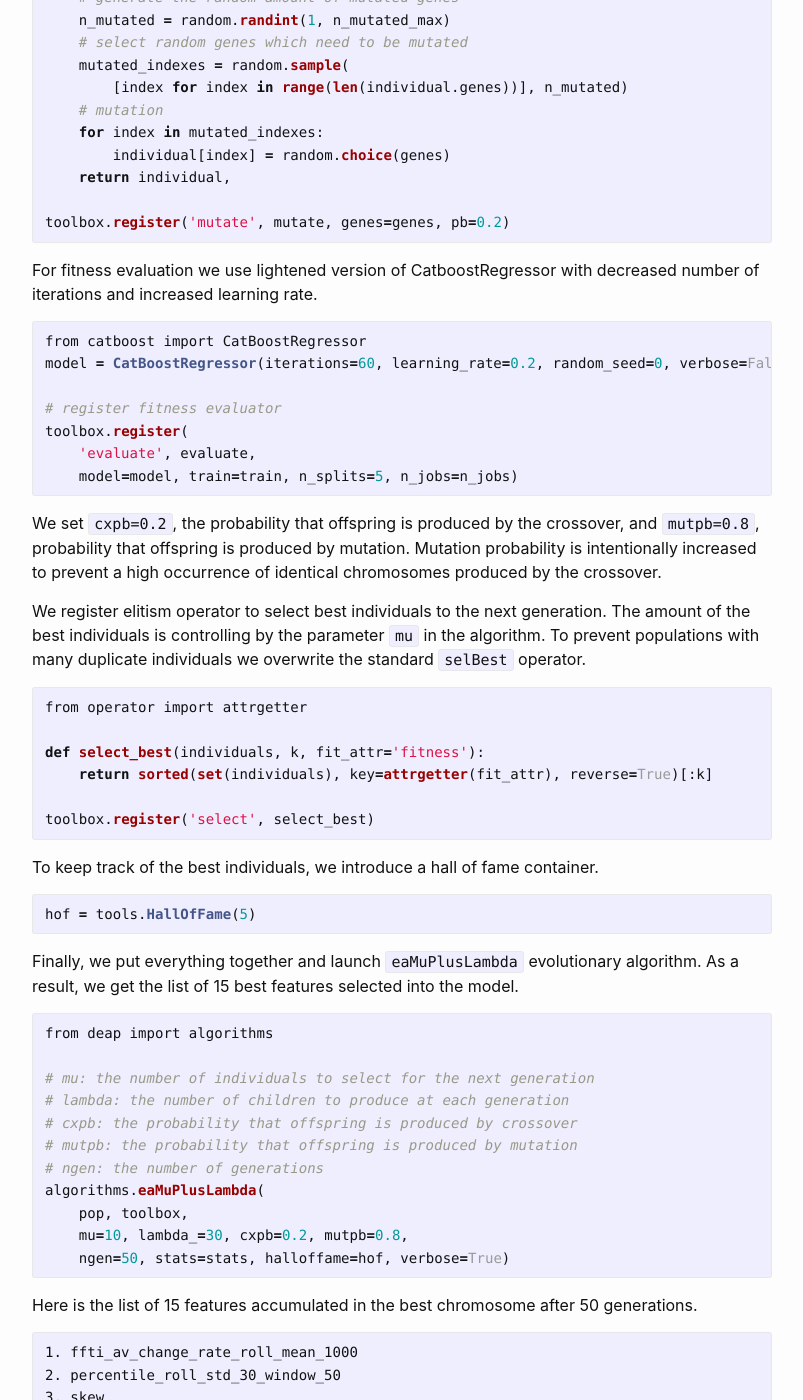
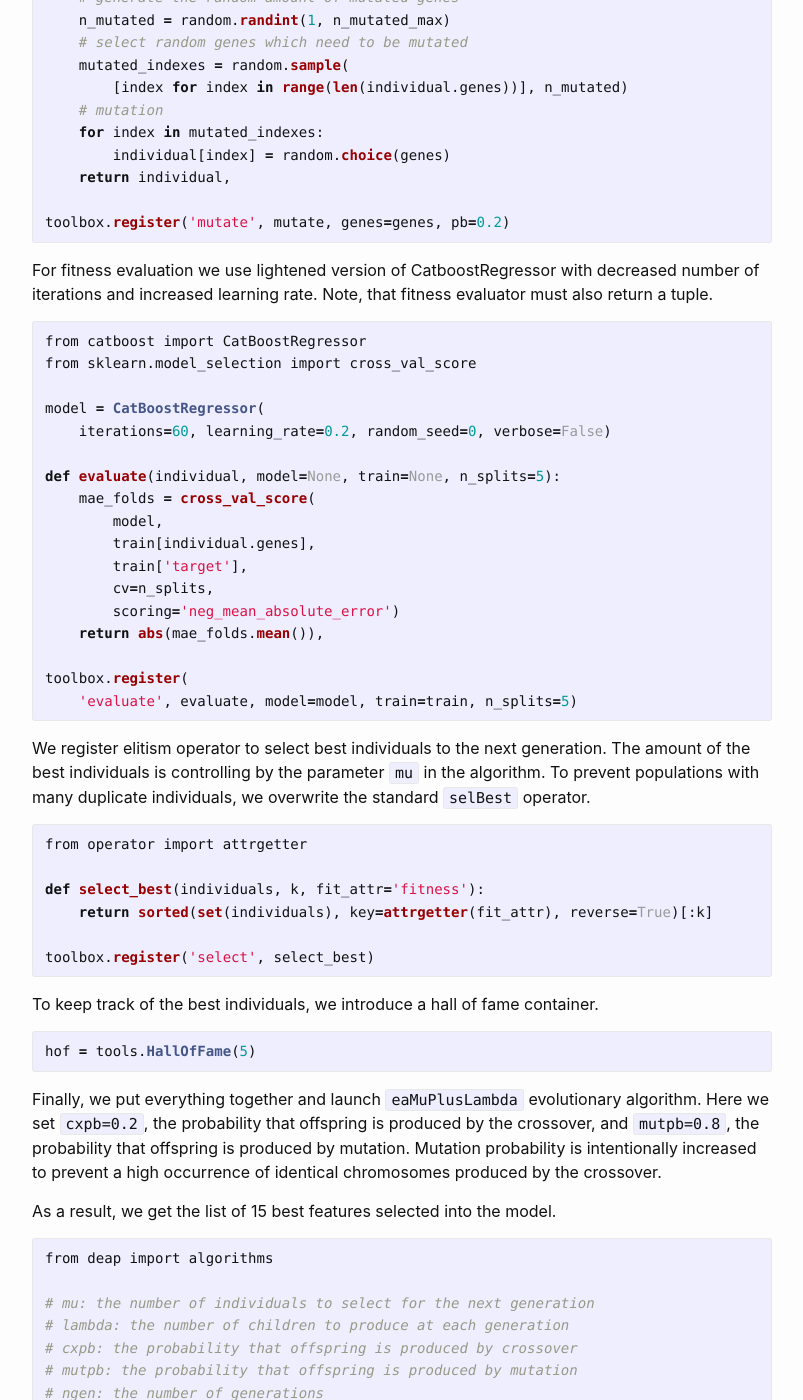
Before and after one commit to viktorsapozhok/viktorsapozhok.github.io, a Jekyll site: the page built from _posts/2019-06-04-earthquake-prediction.md, in a window 1280 px wide and 1400 px high, scrolled down 4321 px. Shown: the whole window, without its empty margins (238-1041 px from the left). Built offline with Jekyll 4.4.1, drawn with Linux system fonts in a browser that asks for light colours.

Commit message:
updated post

````diff
--- a/_posts/2019-06-04-earthquake-prediction.md
+++ b/_posts/2019-06-04-earthquake-prediction.md
@@ -200,25 +200,31 @@ toolbox.register('mutate', mutate, genes=genes, pb=0.2)
 ```
 
 For fitness evaluation we use lightened version of CatboostRegressor with decreased number of iterations and
-increased learning rate.
+increased learning rate. Note, that fitness evaluator must also return a tuple.
 
 ```python
 from catboost import CatBoostRegressor
-model = CatBoostRegressor(iterations=60, learning_rate=0.2, random_seed=0, verbose=False)
+from sklearn.model_selection import cross_val_score
 
-# register fitness evaluator
+model = CatBoostRegressor(
+    iterations=60, learning_rate=0.2, random_seed=0, verbose=False)
+
+def evaluate(individual, model=None, train=None, n_splits=5):
+    mae_folds = cross_val_score(
+        model,
+        train[individual.genes],
+        train['target'],
+        cv=n_splits,
+        scoring='neg_mean_absolute_error')
+    return abs(mae_folds.mean()),
+
 toolbox.register(
-    'evaluate', evaluate,
-    model=model, train=train, n_splits=5, n_jobs=n_jobs)
+    'evaluate', evaluate, model=model, train=train, n_splits=5)
 ```
-
-We set `cxpb=0.2`, the probability that offspring is produced by the crossover, and `mutpb=0.8`,
-probability that offspring is produced by mutation. Mutation probability is intentionally increased
-to prevent a high occurrence of identical chromosomes produced by the crossover.
 
 We register elitism operator to select best individuals to the next generation. The amount of the best
 individuals is controlling by the parameter `mu` in the algorithm. To prevent populations with many
-duplicate individuals we overwrite the standard `selBest` operator.
+duplicate individuals, we overwrite the standard `selBest` operator.
 
 ```python
 from operator import attrgetter
@@ -236,6 +242,10 @@ hof = tools.HallOfFame(5)
 ```
 
 Finally, we put everything together and launch `eaMuPlusLambda` evolutionary algorithm.
+Here we set `cxpb=0.2`, the probability that offspring is produced by the crossover, and `mutpb=0.8`,
+the probability that offspring is produced by mutation. Mutation probability is intentionally increased
+to prevent a high occurrence of identical chromosomes produced by the crossover.
+
 As a result, we get the list of 15 best features selected into the model.
 
 ```python
````
